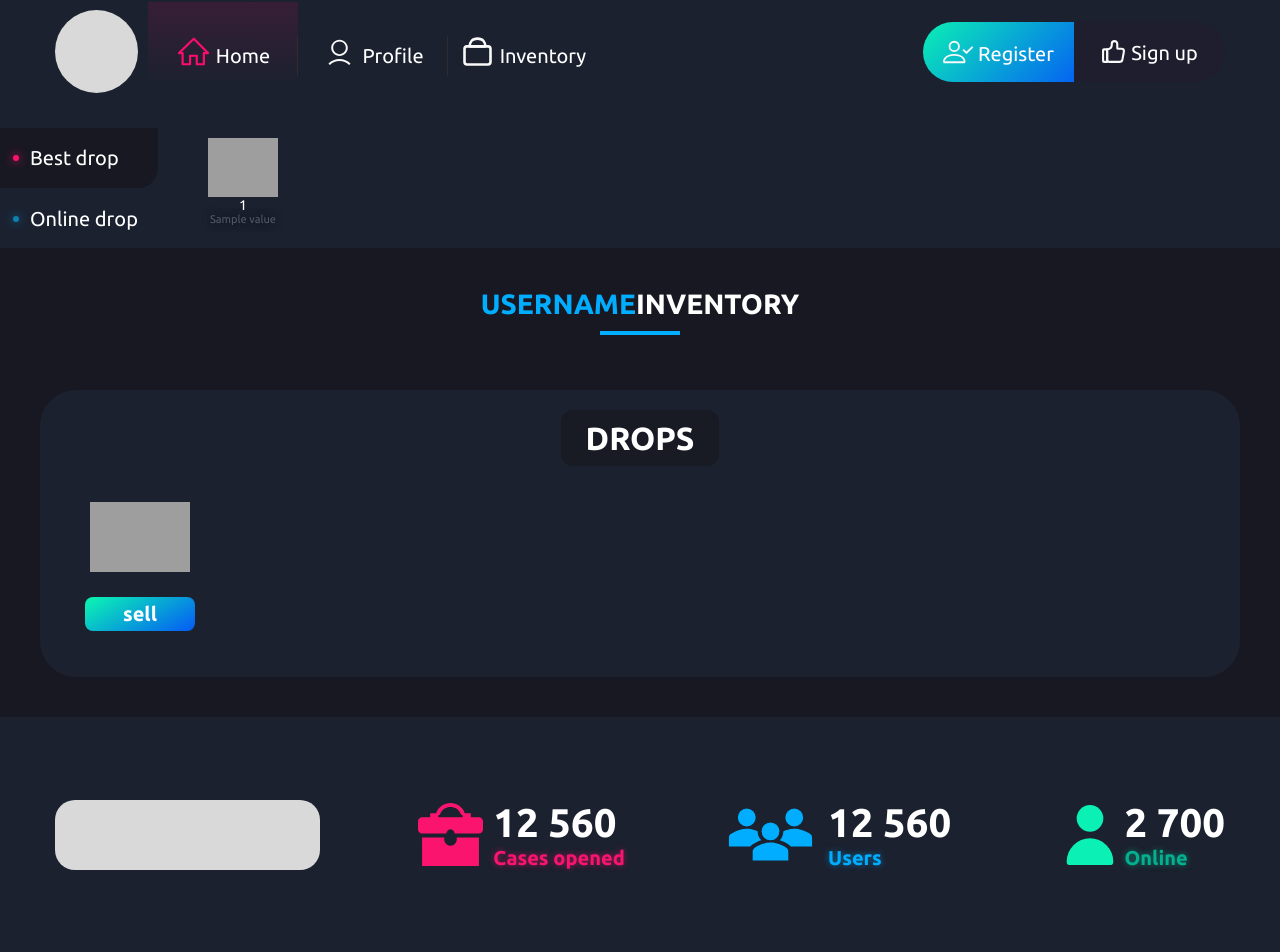
After one commit to romaleks/shked-cases, a Flask app: template website/templates/inventory.html in a window 1280 px wide. The commit adds this page. Run offline with Flask 2, Linux system fonts and the light colour scheme; the template is opened without the code that fills it: most values are stand-ins (such as "Sample title", 1, 10 or a date in 2020); grey boxes are pictures that could not be loaded.

Commit message:
Progress on the inventory page

```diff
--- a/main.py
+++ b/main.py
@@ -42,7 +42,7 @@ def home():
         id = last_item.id
         data_drop[id] = [weapon, skin, url, rarity]
 
-    return render_template("index.html", mydict=data_cases, drop=data_drop)
+    return render_template("inventory.html", mydict=data_cases, drop=data_drop)
 
 
 @app.route("/case/<usercase>")
--- /dev/null
+++ b/tempCodeRunnerFile.py
@@ -0,0 +1,2 @@
+t()
+        url = last_item_row.icon_url
--- a/website/#source/scss/style.scss
+++ b/website/#source/scss/style.scss
@@ -229,15 +229,6 @@ body {
    padding: 25px 0 35px;
    &__title {
       margin: 0px 0px 30px 0px;
-      font-weight: 700;
-      font-size: 28px;
-      color: #FFFFFF;
-      line-height: 32px;
-      text-align: center;
-      text-transform: uppercase;
-      .blue {
-         color: #00ADFF;
-      }
    }
 
    &__row {
@@ -262,3 +253,83 @@ body {
 .space {
    padding: 100px;
 }
+//===============================================================================================================================
+.inventory {
+   padding: 40px;
+   &__title {
+      position: relative;
+      margin: 0 0 70px 0;
+      &:after {
+         content: '';
+         position: absolute;
+         width: 80px;
+         height: 4px;
+         background-color: #00ADFF;
+         left: 50%;
+         @include tr(-50%,0px,0px);
+         bottom: -15px;
+      }
+   }
+
+   &__drops {
+      margin: 0 auto;
+   }
+}
+.drops {
+   padding: 30px 0 100px 0;
+   background: #1B212F;
+   max-width: 1400px;
+   border-radius: 36px;
+   text-align: center;
+   &__title {
+      display: inline;
+      padding: 10px 25px;
+      background: rgba(24, 24, 34, 0.8);
+      border-radius: 12px;
+      font-weight: 700;
+      text-transform: uppercase;
+      font-size: 32px;
+      line-height: 37px;
+      color: #FFFFFF;
+      margin: 0 0 40px 0;
+   }
+
+   &__content {
+      @include flexbox();
+      flex-wrap: wrap;
+      gap: 35px;
+   }
+
+   &__item {
+      padding: 45px 30px 30px 30px;
+   }
+
+   &__weapon {
+      margin: 0 0 25px 0;
+   }
+
+   &__btn {
+      font-size: 20px;
+      text-transform: none;
+      line-height: normal;
+      padding: 5px 10px;
+      box-shadow: none;
+      border-radius: 8px;
+      &:hover {
+         @include scale(1.03)
+      }
+   }
+}
+.item {
+
+   &__image {
+   }
+
+   &__title {
+   }
+
+   &__subtitle {
+   }
+}
+.btn {
+}
--- a/website/#source/scss/ui.scss
+++ b/website/#source/scss/ui.scss
@@ -46,3 +46,15 @@
       @include scale(1.06);
    }
 }
+//===============================================================================================================================
+.title {
+   font-weight: 700;
+   font-size: 28px;
+   color: #FFFFFF;
+   line-height: 32px;
+   text-align: center;
+   text-transform: uppercase;
+   .blue {
+      color: #00ADFF;
+   }
+}
--- a/website/static/css/style.css
+++ b/website/static/css/style.css
@@ -147,6 +147,18 @@ h1, h2, h3, h4, h5, h6 {
 .btn:hover {
   -webkit-transform: scale(1.06);
   transform: scale(1.06);
+}
+
+.title {
+  font-weight: 700;
+  font-size: 28px;
+  color: #FFFFFF;
+  line-height: 32px;
+  text-align: center;
+  text-transform: uppercase;
+}
+.title .blue {
+  color: #00ADFF;
 }
 
 .header {
@@ -604,15 +616,6 @@ body {
 }
 .case-contents__title {
   margin: 0px 0px 30px 0px;
-  font-weight: 700;
-  font-size: 28px;
-  color: #FFFFFF;
-  line-height: 32px;
-  text-align: center;
-  text-transform: uppercase;
-}
-.case-contents__title .blue {
-  color: #00ADFF;
 }
 .case-contents__row {
   display: -webkit-box;
@@ -640,3 +643,72 @@ body {
 .space {
   padding: 100px;
 }
+
+.inventory {
+  padding: 40px;
+}
+.inventory__title {
+  position: relative;
+  margin: 0 0 70px 0;
+}
+.inventory__title:after {
+  content: "";
+  position: absolute;
+  width: 80px;
+  height: 4px;
+  background-color: #00ADFF;
+  left: 50%;
+  -webkit-transform: translate3d(-50%, 0px, 0px);
+  transform: translate3d(-50%, 0px, 0px);
+  bottom: -15px;
+}
+.inventory__drops {
+  margin: 0 auto;
+}
+
+.drops {
+  padding: 30px 0 100px 0;
+  background: #1B212F;
+  max-width: 1400px;
+  border-radius: 36px;
+  text-align: center;
+}
+.drops__title {
+  display: inline;
+  padding: 10px 25px;
+  background: rgba(24, 24, 34, 0.8);
+  border-radius: 12px;
+  font-weight: 700;
+  text-transform: uppercase;
+  font-size: 32px;
+  line-height: 37px;
+  color: #FFFFFF;
+  margin: 0 0 40px 0;
+}
+.drops__content {
+  display: -webkit-box;
+  display: -ms-flexbox;
+  display: flex;
+  -ms-flex-wrap: wrap;
+      flex-wrap: wrap;
+  gap: 35px;
+}
+.drops__item {
+  padding: 45px 30px 30px 30px;
+}
+.drops__weapon {
+  margin: 0 0 25px 0;
+}
+.drops__btn {
+  font-size: 20px;
+  text-transform: none;
+  line-height: normal;
+  padding: 5px 10px;
+  -webkit-box-shadow: none;
+          box-shadow: none;
+  border-radius: 8px;
+}
+.drops__btn:hover {
+  -webkit-transform: scale(1.03);
+  transform: scale(1.03);
+}
--- a/website/templates/case.html
+++ b/website/templates/case.html
@@ -77,7 +77,7 @@
       <div class="case-content">
          {% if case is defined %}
          {% for key, value in case.items() %}
-         <div class="case-content__title"><span class="pink">{{ key }}</span> Case</div>
+         <div class="case-content__title title"><span class="pink">{{ key }}</span> Case</div>
          <div class="case-content__image"><img
                src="{{ value }}"
                alt="" width="280" height="220"></div>
--- /dev/null
+++ b/website/templates/inventory.html
@@ -0,0 +1,130 @@
+<!-- Сообщаем браузеру как стоит обрабатывать эту страницу -->
+<!DOCTYPE html>
+<!-- Оболочка документа, указываем язык содержимого -->
+<html lang="ru">
+<!-- Заголовок страницы, контейнер для других важных данных (не отображается) -->
+
+<head>
+   <!-- Заголовок страницы в браузере -->
+   <title>Shked Cases</title>
+   <!-- Подключаем CSS -->
+   <link rel="stylesheet" href="{{ url_for('static', filename='css/style.css') }}" />
+   <!-- Кодировка страницы -->
+   <meta http-equiv="Content-type" content="text/html;charset=UTF-8" />
+   <meta name="viewport" content="width=device-width, initial-scale=1.0, maximum-scale=1.0, user-scalable=0" />
+</head>
+
+<body>
+   <div class="wrapper">
+      <header class="header">
+         <div class="container">
+            <div class="header__row">
+               <div class="header__logo"></div>
+               <ul class="header__menu">
+                  <li data-elem="menu" class="active">
+                     <a href="index.html" class="header__link">
+                        <div class="header__link-items">
+                           <div class="header__link-icon"><img src="{{ url_for('static', filename='home.svg') }}" width="35" height="31.21" alt=""></div>
+                           <div class="header__link-text">Home</div>
+                        </div>
+                     </a>
+                  </li>
+                  <li data-elem="menu">
+                     <a href="#" class="header__link">
+                        <div class="header__link-items">
+                           <div class="header__link-icon"><img src="{{ url_for('static', filename='profile.svg') }}" width="35" height="31.21" alt=""></div>
+                           <div class="header__link-text">Profile</div>
+                        </div>
+                     </a>
+                  </li>
+                  <li data-elem="menu">
+                     <a href="inventory.html" class="header__link">
+                        <div class="header__link-items">
+                           <div class="header__link-icon"><img src="{{ url_for('static', filename='inventory.svg') }}" width="35" height="31.21" alt=""></div>
+                           <div class="header__link-text">Inventory</div>
+                        </div>
+                     </a>
+                  </li>
+               </ul>
+               <button href="" class="header__register register">
+                  <div class="register__icon"><img src="{{ url_for('static', filename='register.svg') }}" alt="" width="30" height="30"></div>
+                  <div class="register__text">Register</div>
+               </button>
+               <button href="" class="header__sign-up sign-up">
+                  <div class="sign-up__icon"><img src="{{ url_for('static', filename='sign-up.svg') }}" alt="" width="25" height="25"></div>
+                  <div class="sign-up__text">Sign up</div>
+               </button>
+            </div>
+         </div>
+      </header>
+      <div class="live-drop">
+         <div class="live-drop__section">
+            <div class="live-drop__best active">Best drop</div>
+            <div class="live-drop__online">Online drop</div>
+         </div>
+         <div class="live-drop__items">
+            {% if drop is defined %}
+            {% for key, value in drop.items() %}
+            <div data-rarity="{{ value[3] }}" class="live-drop__item item">
+               <div class="item__image"><img src="{{ value[2] }}" alt="" width="70" height="59"></div>
+               <div class="item__title">{{ value[0] }}</div>
+               <div class="item__subtitle">{{ value[1] }}</div>
+            </div>
+            {% endfor %}
+            {% endif %}
+         </div>
+      </div>
+      <div class="inventory">
+         <div class="inventory__title title"><span class="blue">username</span>inventory</div>
+         <div class="inventory__drops drops">
+            <div class="drops__title">drops</div>
+            <div class="drops__content">
+               <div class="container">
+                  <div class="drops__item item">
+                     <div class="drops__weapon">
+                        <div class="item__image"><img src="{{ value[1] }}" alt="" width="100" height="70"></div>
+                        <div class="item__title"></div>
+                        <div class="item__subtitle"></div>
+                     </div>
+                     <div class="drops__btn btn">sell</div>
+                  </div>
+               </div>
+            </div>
+         </div>
+      </div>
+      <footer class="footer">
+         <div class="container">
+            <div class="footer__row">
+               <div class="footer__logo"></div>
+               <div class="footer__item">
+                  <div class="footer__img"><img src="{{ url_for('static', filename='case.svg') }}" alt="" width="65" height="65"></div>
+                  <div class="footer__text">
+                     <div class="footer__title">12 560</div>
+                     <div class="footer__subtitle"><span class="pink">Cases opened</span></div>
+                  </div>
+               </div>
+               <div class="footer__item">
+                  <div class="footer__img"><img src="{{ url_for('static', filename='people-group.svg') }}" alt="" height="95"></div>
+                  <div class="footer__text">
+                     <div class="footer__title">12 560</div>
+                     <div class="footer__subtitle"><span class="blue">Users</span></div>
+                  </div>
+               </div>
+               <div class="footer__item">
+                  <div class="footer__img"><img src="{{ url_for('static', filename='person.svg') }}" alt="" height="80"></div>
+                  <div class="footer__text">
+                     <div class="footer__title">2 700</div>
+                     <div class="footer__subtitle"><span class="green">Online</span></div>
+                  </div>
+               </div>
+            </div>
+         </div>
+      </footer>
+   </div>
+</body>
+
+<script src="https://code.jquery.com/jquery-3.6.0.slim.js"
+   integrity="sha256-HwWONEZrpuoh951cQD1ov2HUK5zA5DwJ1DNUXaM6FsY=" crossorigin="anonymous"></script>
+<script src="{{ url_for('static', filename='js/main.js') }}"></script>
+
+</html>
```
